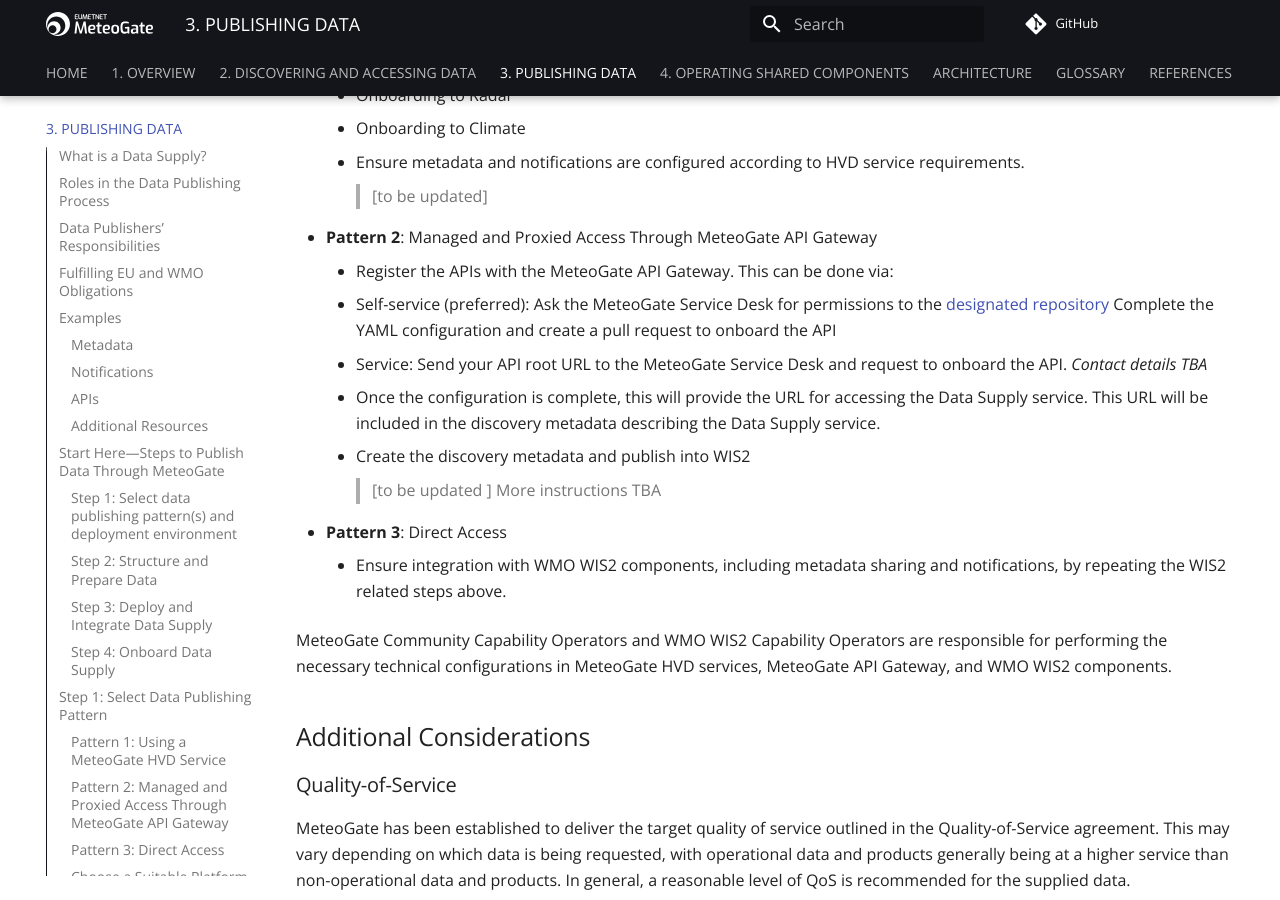
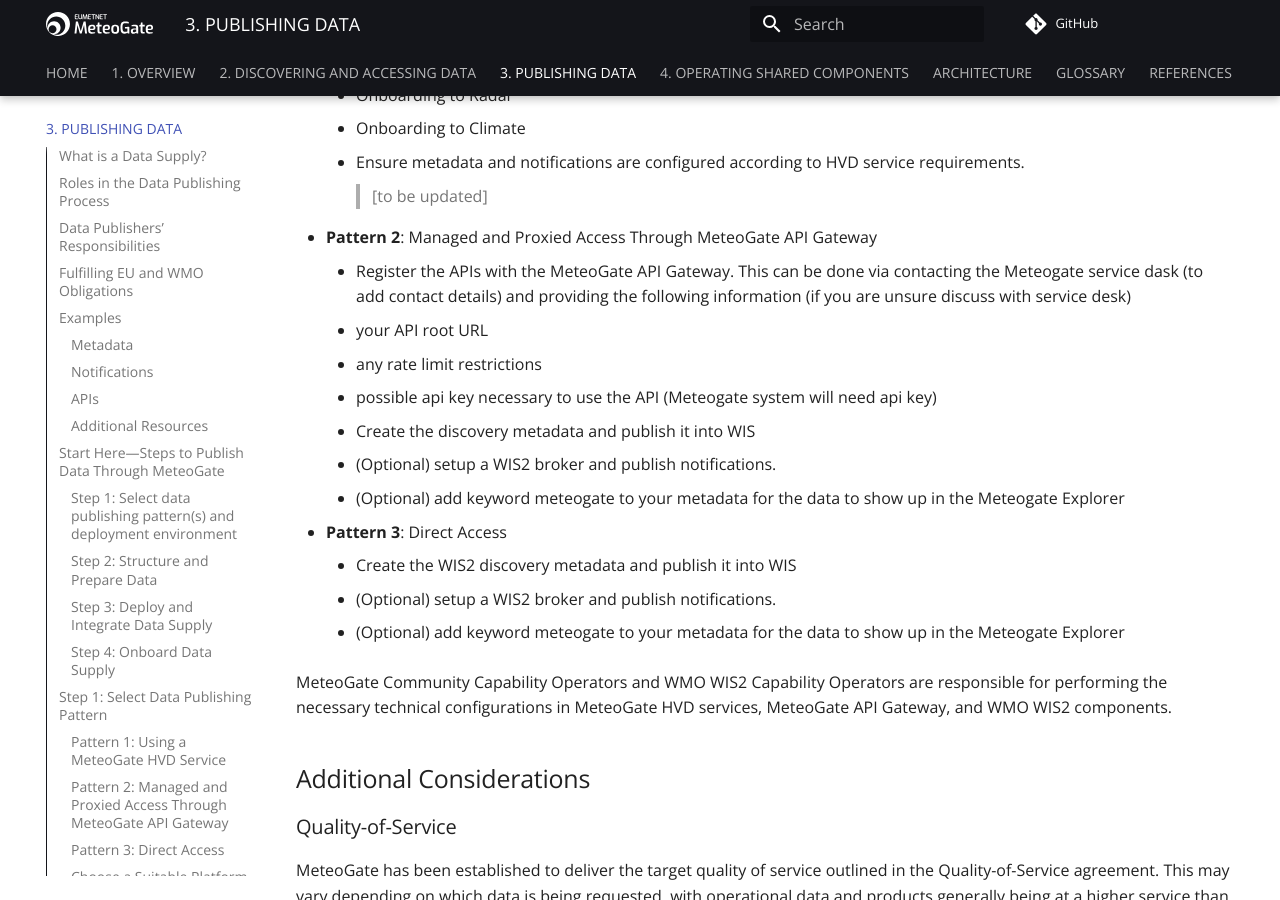
Before and after one commit to EUMETNET/meteogate-documentation, an MkDocs documentation site: the page built from docs/3-publishing-data.md, in a window 1280 px wide and 900 px high, scrolled down 17488 px. Built offline with MkDocs 1.6.1 and Material for MkDocs 9.7.7, drawn with Linux system fonts in a browser that asks for light colours; comment, search, counter and statistics services are not loaded.

Commit message:
Revise API registration process in publishing data docs
Updated instructions for registering APIs with MeteoGate API Gateway and added optional steps for metadata and notifications.

```diff
--- a/docs/3-publishing-data.md
+++ b/docs/3-publishing-data.md
@@ -517,14 +517,17 @@ The integration process depends on the chosen Data Publishing Pattern and involv
     - Ensure metadata and notifications are configured according to HVD service requirements.
   > [to be updated]
   - **Pattern 2**: Managed and Proxied Access Through MeteoGate API Gateway
-    - Register the APIs with the MeteoGate API Gateway. This can be done via:
-      - Self-service (preferred): Ask the MeteoGate Service Desk for permissions to the [designated repository](https://github.com/EURODEO/api-management-tool-poc) Complete the YAML configuration and create a pull request to onboard the API
-      - Service: Send your API root URL to the MeteoGate Service Desk and request to onboard the API. _Contact details TBA_
-      - Once the configuration is complete, this will provide the URL for accessing the Data Supply service. This URL will be included in the discovery metadata describing the Data Supply service.
-    - Create the discovery metadata and publish into WIS2
-  > [to be updated ] More instructions TBA
+    - Register the APIs with the MeteoGate API Gateway. This can be done via contacting the Meteogate service dask (to add contact details) and providing the following information (if you are unsure discuss with service desk)
+      - your API root URL
+      - any rate limit restrictions
+      - possible api key necessary to use the API (Meteogate system will need api key)
+    - Create the discovery metadata and publish it into WIS
+    - (Optional) setup a WIS2 broker and publish notifications.
+    - (Optional) add keyword meteogate to your metadata for the data to show up in the Meteogate Explorer
   - **Pattern 3**: Direct Access
-    - Ensure integration with WMO WIS2 components, including metadata sharing and notifications, by repeating the WIS2 related steps above.
+    - Create the WIS2 discovery metadata and publish it into WIS
+    - (Optional) setup a WIS2 broker and publish notifications.
+    - (Optional) add keyword meteogate to your metadata for the data to show up in the Meteogate Explorer
 
 MeteoGate Community Capability Operators and WMO WIS2 Capability Operators are responsible for performing the necessary technical configurations in MeteoGate HVD services, MeteoGate API Gateway, and WMO WIS2 components.
 
```
